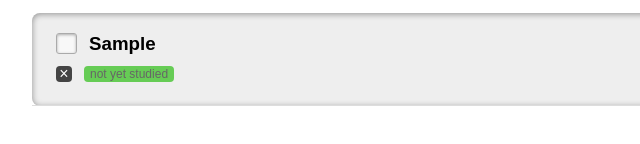
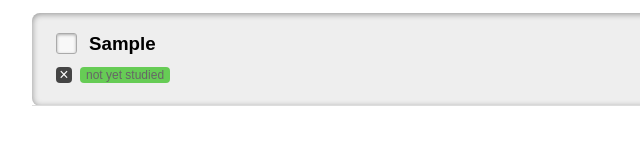
Before and after one commit to Daniel-Hug/memorize, a website: page index.html in a window 1280 px wide. Both pictures are taken after typing "Sample" into the empty fields and a click on the button "Add". Shown: the part 276-420 px from the top of the page, 264-904 px from the left. Drawn offline with Linux system fonts and the light colour scheme.

Commit message:
cut down on card markup

```diff
--- a/src/views/cards/card.css
+++ b/src/views/cards/card.css
@@ -5,15 +5,9 @@
 
 
 /* controls: checkbox & delete button */
-.controls {
+.bigcheck + label {
+	margin-right: 12px;
 	float: left;
-	height: 100%;
-	width: 33px;
-	padding-right: 12px;
-}
-
-.bigcheck + label:after {
-	top: 1px;
 }
 
 #cards .delete {
@@ -24,13 +18,14 @@
 	line-height: 16px;
 	border: 0;
 	margin-right: 8px;
-	margin-top: 8px;
+	/* margin-top: 8px; */
 
 	/* style */
 	background: #444;
 	box-shadow: none;
 	text-shadow: none;
 	color: white;
+	display: inline-block;
 }
 
 
@@ -41,10 +36,6 @@
 
 
 /* card tags */
-.card-header {
-	margin-left: -5px;
-}
-
 #cards .tag {
 	background-color: #66cc55;
 	font-size: 12px;
@@ -52,5 +43,5 @@
 	border-radius: 4px;
 	vertical-align: top;
 	color: #666;
-	margin-left: -5px;
+	display: inline-block;
 }
--- a/src/views/cards/card.js
+++ b/src/views/cards/card.js
@@ -44,7 +44,6 @@
 
 		// render li
 		var li = DOM.buildNode({el: 'li', kids: [
-			{ _className: 'controls', kids: [
 			{
 				el: 'input', type: 'checkbox',
 				_className: 'bigcheck hide-label', _id: 'studied-' + card._id,
@@ -52,12 +51,9 @@
 				on_change: ctrl.markCardStudied
 			},
 			{ el: 'label', for: 'studied-' + card._id, kid: 'studied today' },
-				{ el: 'button', kid: '×', _className: 'delete', _title: 'delete', on_click: ctrl.deleteCard }
-			] },
 			{ el: 'h3', _className: 'card-title', kid: card.text },
-			{ _className: 'card-header', kids: [
+			{ el: 'button', kid: '×', _className: 'delete', _title: 'delete', on_click: ctrl.deleteCard },
 			{ el: 'span', _className: 'tag due-msg', kid: dueMsg }
-			] }
 		] });
 
 		return li;
```
Lines whose indentation alone changed are shown as unchanged.
